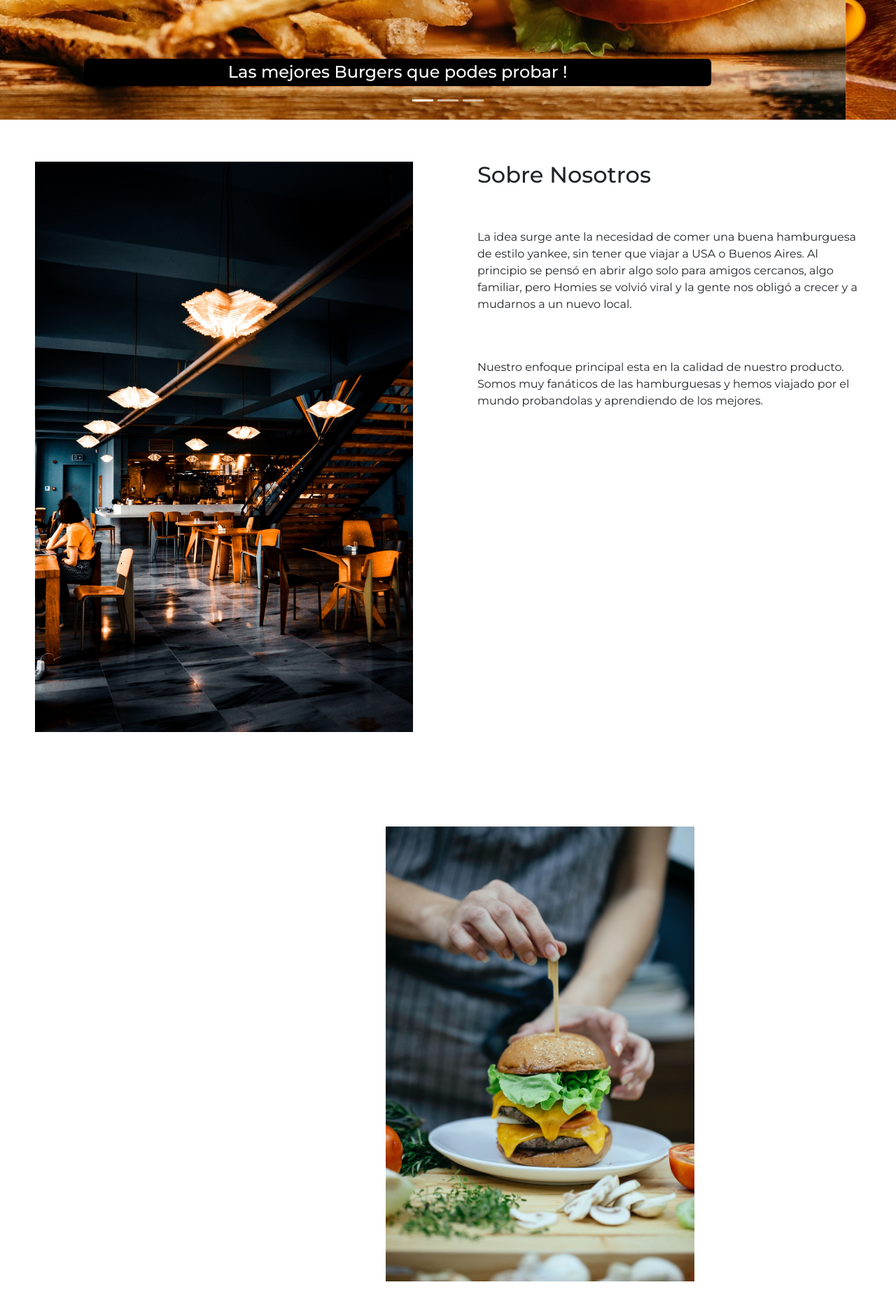
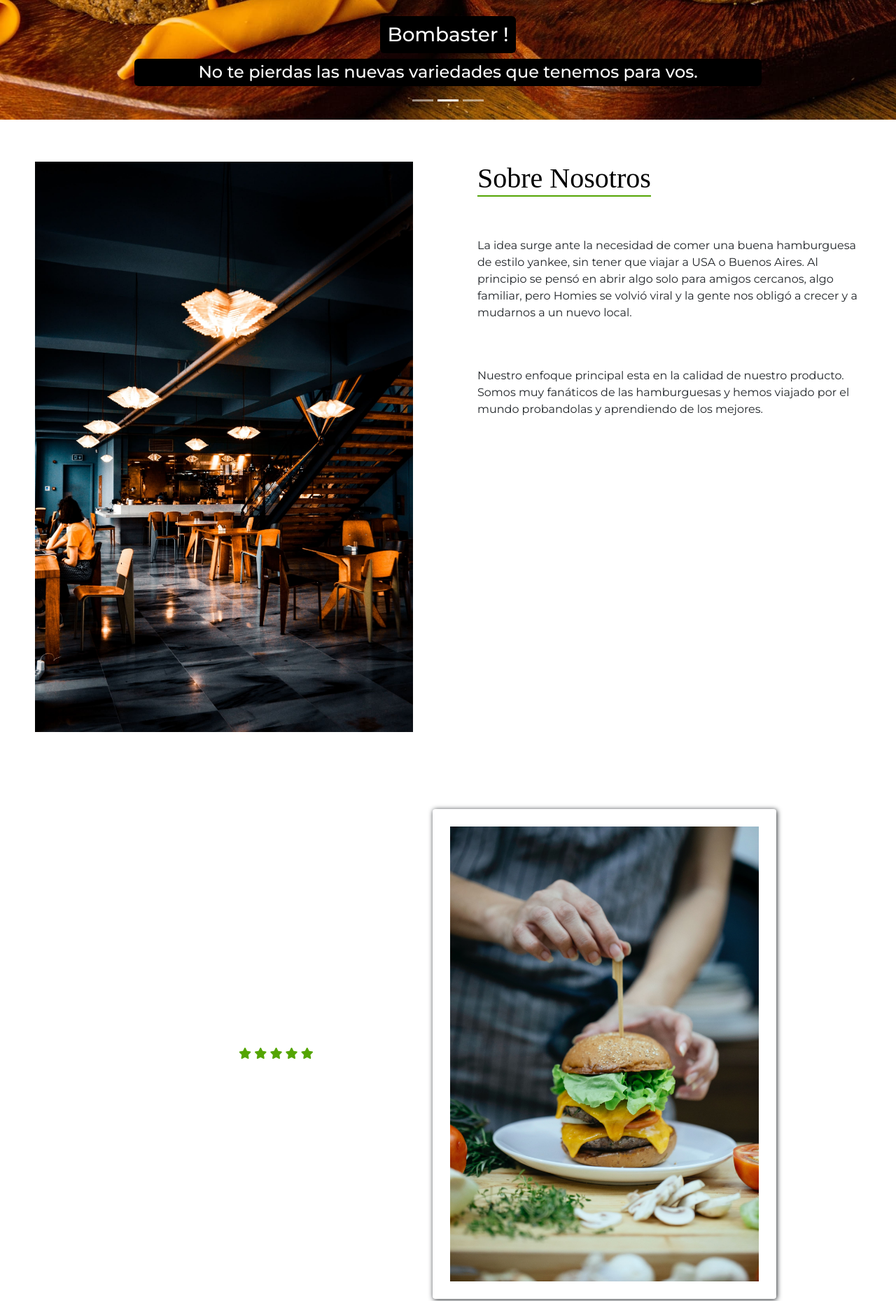
Before and after one commit to tomitose/proyectoBurger, a plain HTML site: page index.html in a window 1280 px wide. Shown: the part 637-2496 px from the top of the page at 70% size. Drawn offline with nearby package versions, Linux system fonts and the light colour scheme; no server answers.

Commit message:
agregado de seccion de chef con modificaciones

```diff
--- a/assets/css/estilos.css
+++ b/assets/css/estilos.css
@@ -106,6 +106,14 @@
     padding: 50px 30px;
 }
 
+.seccion-titulo h2{
+    border-bottom: 2px solid #54a503;
+    color: #000000;
+    font-family: 'DM Serif Display', serif;
+    font-size: 2.5rem;
+    display: inline-block;
+}
+
 .seccion-titulo p{
     padding-top: 50px;
 }
@@ -123,9 +131,20 @@
 #chefDiaImg{
     height: 700px;
     padding: 25px;
+    box-shadow: 1px 1px 7px;
+    border-radius: 4px;
 }
 
+.rating {
+    color: #54a503;
+}
 
+.nombreChef{
+    box-shadow: 1px 1px 7px;
+    border-radius: 6px;
+    padding: 5px;
+    color: #54a503;
+}
 
 
 /* Footer */
--- a/assets/js/index.js
+++ b/assets/js/index.js
@@ -10,7 +10,7 @@ fetch("https://jsonplaceholder.typicode.com/users")
         const random = Math.floor(Math.random() * (max - min) + min);
         const chef = json[random]
         console.log(chef)
-        html += ( `<div><h4> Chef del día es <b>${chef.name}</b> </h4></div>`);
+        html += ( `<div><h4> Chef del día es <h4 class="nombreChef"> <b>${chef.name}</b> </h4></div>`);
         div.innerHTML = html;
     })
 })
--- a/index.html
+++ b/index.html
@@ -8,7 +8,9 @@
     <link rel="stylesheet" href="assets/css/estilos.css">
     <link rel="preconnect" href="https://fonts.googleapis.com">
     <link rel="preconnect" href="https://fonts.gstatic.com" crossorigin>
+    <script src="https://kit.fontawesome.com/699906d5d7.js" crossorigin="anonymous"></script>
     <link href="https://fonts.googleapis.com/css2?family=Montserrat:ital,wght@0,100;0,200;0,300;0,400;0,500;0,600;0,700;0,800;0,900;1,300;1,400;1,700&display=swap" rel="stylesheet">
+    <link href="https://unpkg.com/aos@2.3.1/dist/aos.css" rel="stylesheet">
     <link rel="icon" href="/assets/img/logo.ico">
     <script src="assets/js/jquery-3.6.0.min.js"></script>
     <title>BurguerStone</title>
@@ -21,9 +23,6 @@
                     <li class="nav-item">
                     <a class="nav-link active" aria-current="page" href="#nosotros">Nosotros</a>
                     </li>
-                <!--    <li class="nav-item">
-                        <a class="nav-link active" href="#mapas">Sucursal</a>
-                    </li> -->
                     <li class="nav-item">
                         <a class="nav-link active" href="#footer">Contacto</a>
                     </li>
@@ -109,11 +108,19 @@
 
     <section id="chefDia">
 
-        <div id="chefDiaCustom">
+        <div id="chefDiaCustom" data-aos="fade-right" data-aos-offset="300" data-aos-easing="ease-in-sine">
 
         </div>
 
-        <div>
+        <div class="rating" data-aos="fade-right" data-aos-offset="300" data-aos-easing="ease-in-sine">
+            <span><i class="fas fa-star"></i></span>
+            <span><i class="fas fa-star"></i></span>
+            <span><i class="fas fa-star"></i></span>
+            <span><i class="fas fa-star"></i></span>
+            <span><i class="fas fa-star"></i></span>
+        </div>
+
+        <div data-aos="flip-right" data-aos-offset="700">
             <img id="chefDiaImg" src="assets/img/chefDia.jpg" alt="chef">
         </div>
 
@@ -176,8 +183,10 @@
 
     <script src="https://cdn.jsdelivr.net/npm/@popperjs/core@2.9.2/dist/umd/popper.min.js" integrity="sha384-IQsoLXl5PILFhosVNubq5LC7Qb9DXgDA9i+tQ8Zj3iwWAwPtgFTxbJ8NT4GN1R8p" crossorigin="anonymous"></script>
     <script src="https://cdn.jsdelivr.net/npm/bootstrap@5.0.2/dist/js/bootstrap.min.js" integrity="sha384-cVKIPhGWiC2Al4u+LWgxfKTRIcfu0JTxR+EQDz/bgldoEyl4H0zUF0QKbrJ0EcQF" crossorigin="anonymous"></script>
-    <!--<script src="assets/js/mapa.js"></script>
-    <script src="https://maps.googleapis.com/maps/api/js?key=AIzaSyBDaeWicvigtP9xPv919E-RNoxfvC-Hqik&callback=iniciarMap"></script>-->
     <script src="assets/js/index.js"></script>
+    <script src="https://unpkg.com/aos@2.3.1/dist/aos.js"></script>
+    <script>  AOS.init();</script>
+
+
 </body>
 </html>
```
